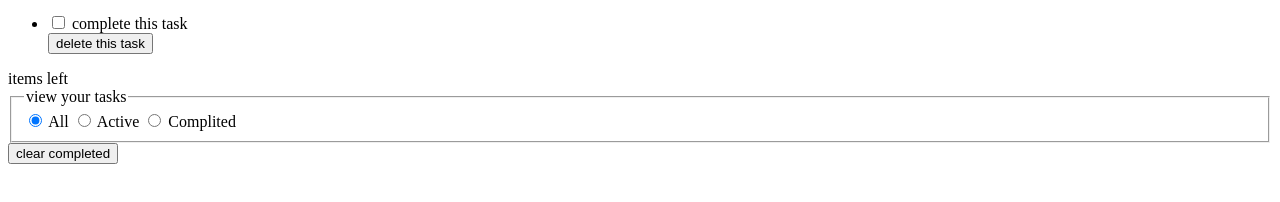
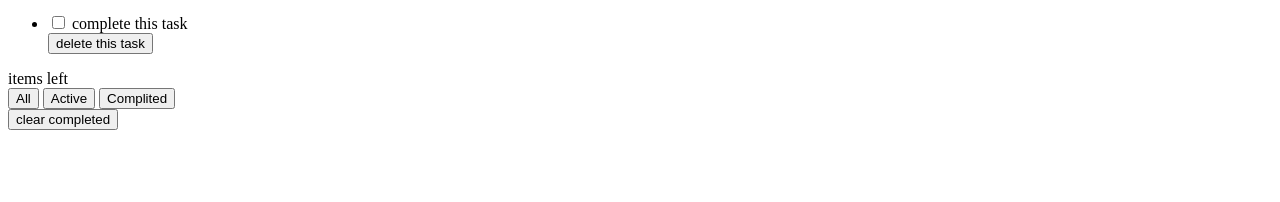
Before and after one commit to ok-technopolis-autumn-2022/Elizaveta_Voronina, a plain HTML site: page hw1.html in a window 1280 px wide. Shown: the part 104-306 px from the top of the page. Drawn offline with Linux system fonts and the light colour scheme.

Commit message:
Update hw1.html
input+label change to button

```diff
--- a/hw1.html
+++ b/hw1.html
@@ -34,15 +34,9 @@
                 items left
             </div>
             <div class="sorting">
-                <fieldset>
-                    <legend>view your tasks</legend>
-                    <input type="radio" id="all" name="sorting" value="all" checked>
-                    <label for="all">All</label>
-                    <input type="radio" id="active" name="sorting" value="active">
-                    <label for="active">Active</label>
-                    <input type="radio" id="complited" name="sorting" value="complited">
-                    <label for="complited">Complited</label>
-                </fieldset>
+                <button placeholder="All">All</button>
+                <button placeholder="Active">Active</button>
+                <button placeholder="Complited">Complited</button>
             </div>
             <div class="clear">
                 <button placeholder="Clear complited">clear completed</button>
```
